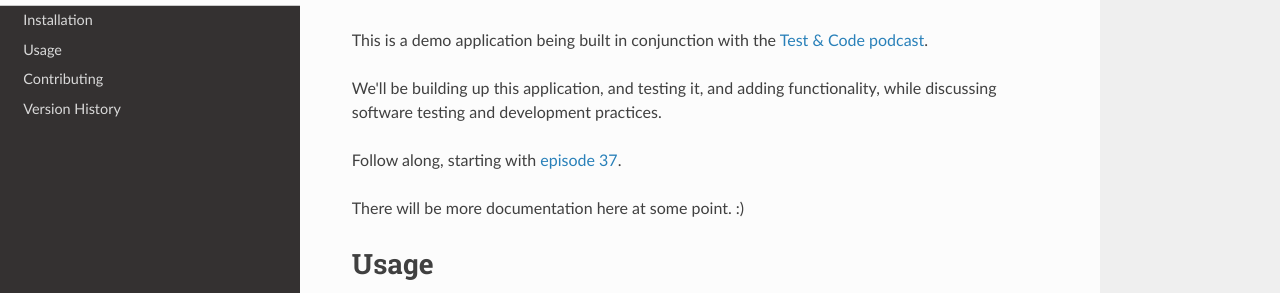
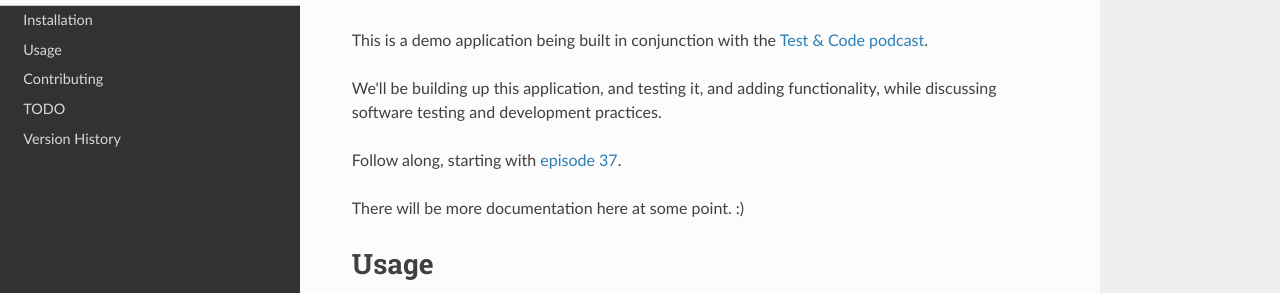
Before and after one commit to okken/cards, an MkDocs documentation site: the page built from docs/index.md, in a window 1280 px wide. Shown: the part 131-424 px from the top of the page. Built offline with MkDocs 1.6.1, drawn with Linux system fonts in a browser that asks for light colours; nearby versions of some CDN libraries; old or Windows-style settings are respelled for this version of MkDocs.

Commit message:
add TODO to docs

```diff
--- a/mkdocs.yml
+++ b/mkdocs.yml
@@ -1,9 +1,10 @@
 site_name: Cards Project
-pages:
+nav:
     - Home: index.md
     - Installation: installation.md
     - Usage: usage.md
     - Contributing: contributing.md
+    - TODO: TODO.md
     - Version History: history.md
 
 theme: readthedocs
```
